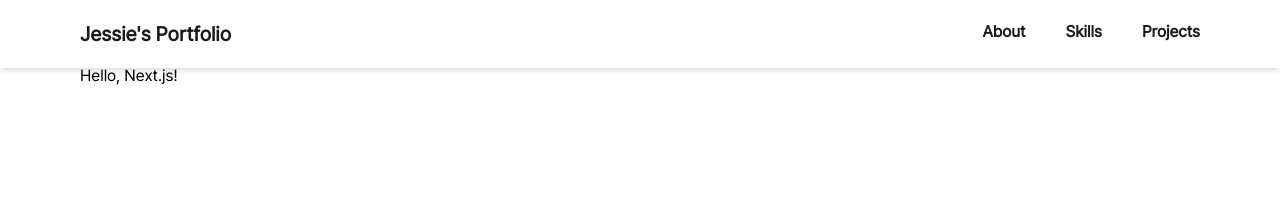
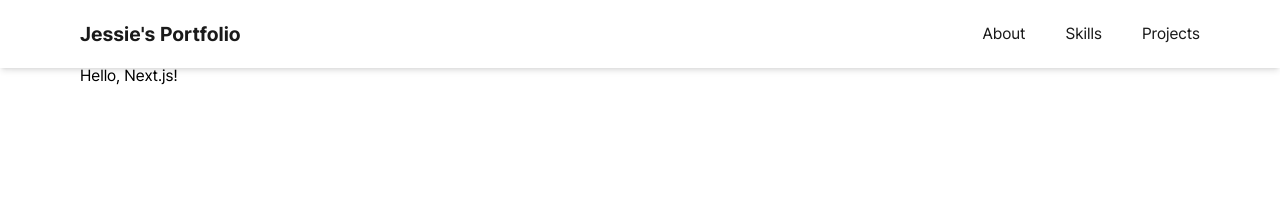
Before and after one commit to Jess-Apr/Portfolio, a Next.js app: page / in a window 1280 px wide. Shown: the top 202 px of the page. Built offline with nearby package versions, Linux system fonts and the light colour scheme.

Commit message:
💄 Design: 전역 폰트 재설정

```diff
--- a/src/app/layout.tsx
+++ b/src/app/layout.tsx
@@ -1,10 +1,18 @@
 import "@styles/global.css"
-import Header from "@components/common/header"
+import Header from "@components/common/Header"
+import localFont from "next/font/local"
+
+const pretendard = localFont({
+    src: "../../public/fonts/PretendardVariable.woff2",
+    display: "swap",
+    weight: "45 920",
+    variable: "--font-pretendard",
+})
 
 export default function RootLayout({ children }: { children: React.ReactNode }) {
     return (
-        <html lang="en">
-            <body>
+        <html lang="en" className={`${pretendard.variable}`}>
+            <body className={pretendard.className}>
                 <Header />
                 {children}
             </body>
--- a/src/components/common/header.tsx
+++ b/src/components/common/header.tsx
@@ -9,13 +9,13 @@ export default function Header() {
 
     return (
         <nav className="fixed w-full flex justify-between bg-white bg-opacity-80 text-soft-black py-5 px-20 shadow-md">
-            <span className="text-xl font-extrabold cursor-default">Jessie's Portfolio</span>
-            <ul className="flex space-x-10">
+            <span className="text-xl font-bold cursor-default">Jessie's Portfolio</span>
+            <ul className="flex space-x-10 items-center">
                 {tabs.map((tab) => (
-                    <li>
+                    <li key={tab.text}>
                         <Link
                             href={tab.link}
-                            className="hover:border-b hover:border-b-soft-black transition-colors duration-200 font-extrabold"
+                            className="hover:border-b hover:border-b-soft-black transition-colors duration-200 font-normal"
                         >
                             {tab.text}
                         </Link>
```
